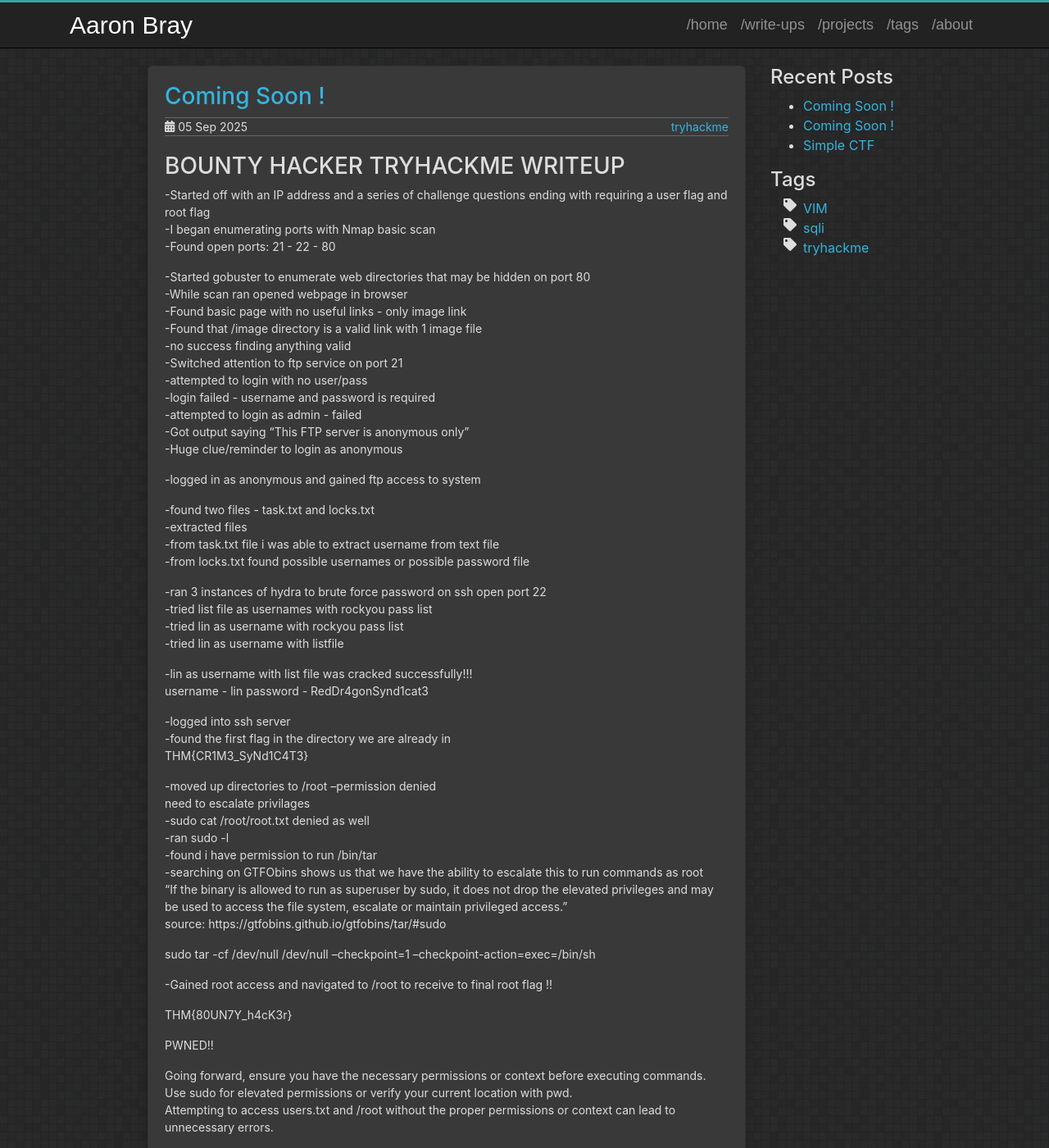
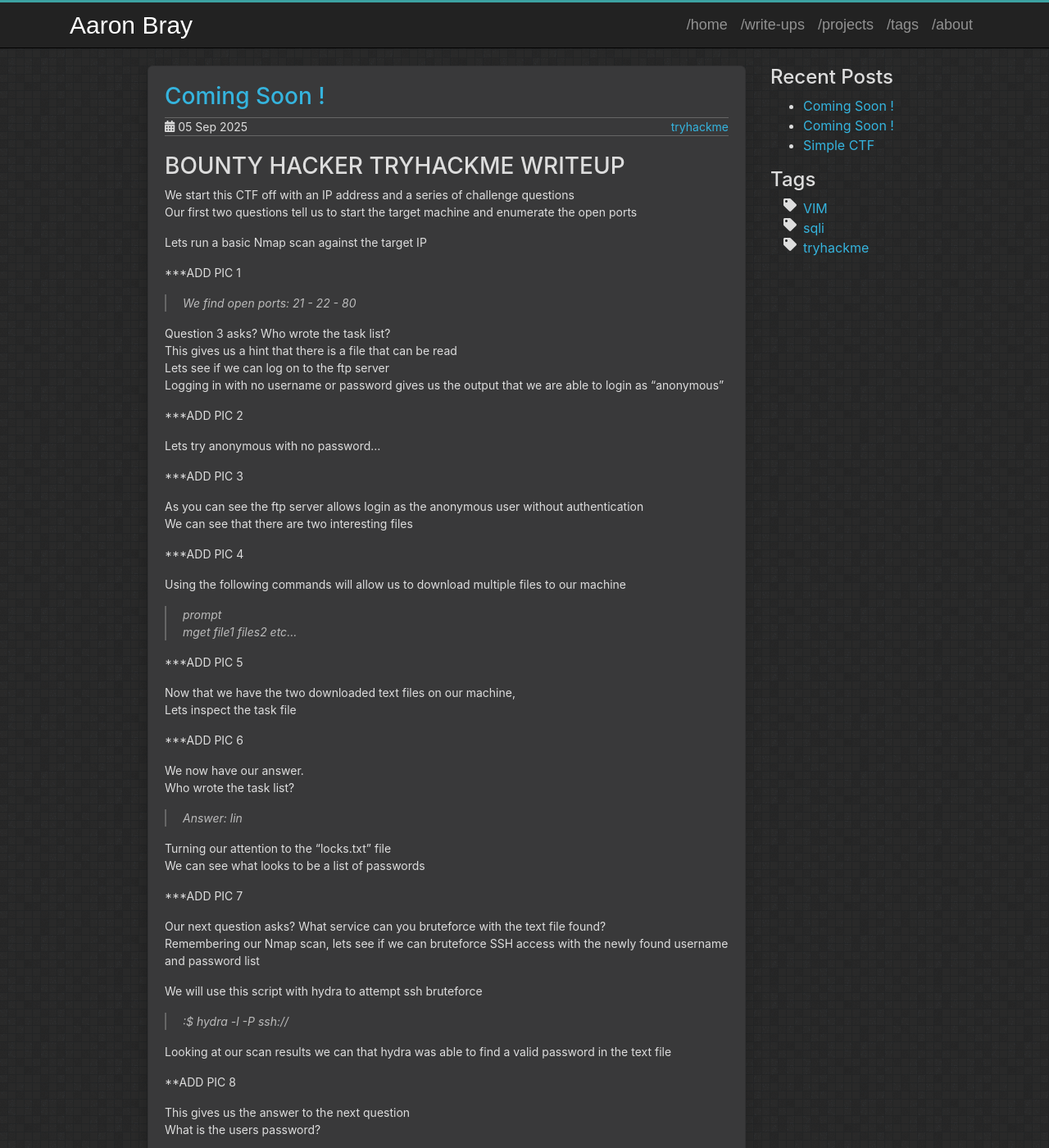
Before and after one commit to AaronBray/AaronBray.github.io, a Jekyll site: the page built from _posts/2025-09-05-bounty-hacker.md, in a window 1280 px wide and 1400 px high. Shown: the whole window at 82% size. Built offline with Jekyll 4.4.1, drawn with Linux system fonts in a browser that asks for light colours; some of the changed text lies outside the part shown.

Commit message:
Update 2025-09-05-bounty-hacker.md

```diff
--- a/_posts/2025-09-05-bounty-hacker.md
+++ b/_posts/2025-09-05-bounty-hacker.md
@@ -7,61 +7,125 @@
 ---
 # BOUNTY HACKER TRYHACKME WRITEUP
 
--Started off with an IP address and a series of challenge questions ending with requiring a user flag and root flag
--I began enumerating ports with Nmap basic scan
--Found open ports: 21 - 22 - 80
+We start this CTF off with an IP address and a series of challenge questions
+Our first two questions tell us to start the target machine and enumerate the open ports
 
--Started gobuster to enumerate web directories that may be hidden on port 80
--While scan ran opened webpage in browser
--Found basic page with no useful links - only image link
--Found that /image directory is a valid link with 1 image file
--no success finding anything valid
--Switched attention to ftp service on port 21
--attempted to login with no user/pass
--login failed - username and password is required
--attempted to login as admin - failed
--Got output saying "This FTP server is anonymous only"
--Huge clue/reminder to login as anonymous
+Lets run a basic Nmap scan against the target IP
 
--logged in as anonymous and gained ftp access to system
+***ADD PIC 1
 
--found two files - task.txt and locks.txt
--extracted files
--from task.txt file i was able to extract username from text file
--from locks.txt found possible usernames or possible password file
-
--ran 3 instances of hydra  to brute force password on ssh open port 22
--tried list file as usernames with rockyou pass list
--tried lin as username with rockyou pass list
--tried lin as username with listfile
-
--lin as username with list file was cracked successfully!!!
-username - lin     password - RedDr4gonSynd1cat3
-
--logged into ssh server
--found the first flag in the directory we are already in
-THM{CR1M3_SyNd1C4T3}
-
--moved up directories to /root --permission denied
-need to escalate privilages
--sudo cat /root/root.txt denied as well
--ran sudo -l
--found i have permission to run /bin/tar
--searching on GTFObins shows us that we have the ability to escalate this to run commands as root
-"If the binary is allowed to run as superuser by sudo, it does not drop the elevated privileges and may be used to access the file system, escalate or maintain privileged access."
-source:  https://gtfobins.github.io/gtfobins/tar/#sudo
-
-sudo tar -cf /dev/null /dev/null --checkpoint=1 --checkpoint-action=exec=/bin/sh
-
--Gained root access and navigated to /root to receive to final root flag !!
+>We find open ports: 21 - 22 - 80
 
 
-THM{80UN7Y_h4cK3r}
+Question 3 asks? Who wrote the task list?
+This gives us a hint that there is a file that can be read
+Lets see if we can log on to the ftp server
+Logging in with no username or password gives us the output that we are able to login as "anonymous"
+
+***ADD PIC 2
+
+Lets try anonymous with no password...
 
 
-PWNED!!
+***ADD PIC 3
+
+As you can see the ftp server allows login as the anonymous user without authentication
+We can see that there are two interesting files
+
+***ADD PIC 4
+
+Using the following commands will allow us to download multiple files to our machine
 
 
+>prompt
+>mget file1 files2 etc...
 
+
+***ADD PIC 5
+
+
+Now that we have the two downloaded text files on our machine,
+Lets inspect the task file
+
+
+***ADD PIC 6
+
+
+We now have our answer.
+Who wrote the task list?
+
+>Answer: lin
+
+
+Turning our attention to the "locks.txt" file
+We can see what looks to be a list of passwords
+
+
+***ADD PIC 7
+
+Our next question asks? What service can you bruteforce with the text file found?
+Remembering our Nmap scan, lets see if we can bruteforce SSH access with the newly found username and password list
+
+We will use this script with hydra to attempt ssh bruteforce
+
+>:$ hydra -l <user> -P <passwd_file> ssh://<target_ip>
+
+Looking at our scan results we can that hydra was able to find a valid password in the text file
+
+**ADD PIC 8
+
+This gives us the answer to the next question
+What is the users password?
+
+
+>Answer: RedDr4gonSynd1cat3
+
+Lets now log in via SSH with our username and password
+
+>username - lin     password - RedDr4gonSynd1cat3
+
+Immediately we are able capture the USER FLAG
+
+
+***ADD PIC 9
+
+
+This give us our answer for the USER FLAG
+
+
+>Answer: THM{CR1M3_SyNd1C4T3}
+
+
+Lets attempt to excalate our privilege in order to capture the root flag
+
+>sudo -l
+
+Running the command above shows that we have sudo permissions for /bin/tar
+
+
+***ADD PIC 10
+
+
+Searching [GTFObin](https://gtfobins.github.io/gtfobins/tar/#sudo) for tar shows us that we have the ability to escalate our privilege and commands as root
+Lets run the command below
+
+
+>:$ sudo tar -cf /dev/null /dev/null --checkpoint=1 --checkpoint-action=exec=/bin/sh
+
+
+Afer running this command we can now see that we are the root user by running the command
+
+>whoami
+
+Lets now move into the root directory and capture the root flag and answer the final question
+
+
+***ADD PIC 11
+
+
+Answer: THM{80UN7Y_h4cK3r}
+
+
+lESSONS:
 Going forward, ensure you have the necessary permissions or context before executing commands. Use sudo for elevated permissions or verify your current location with pwd.
 Attempting to access users.txt and /root without the proper permissions or context can lead to unnecessary errors.
```
